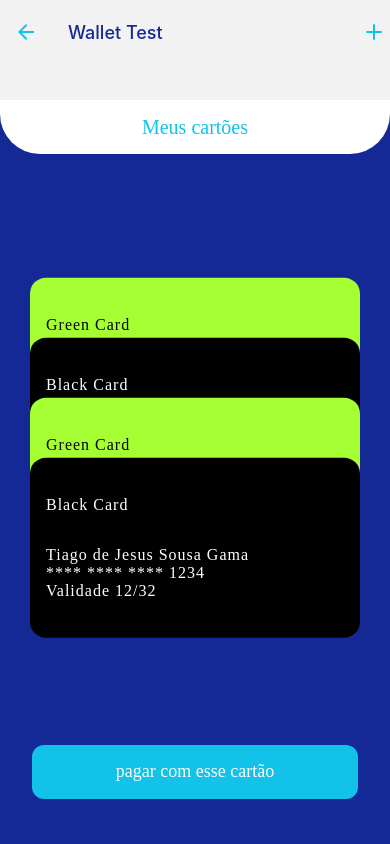
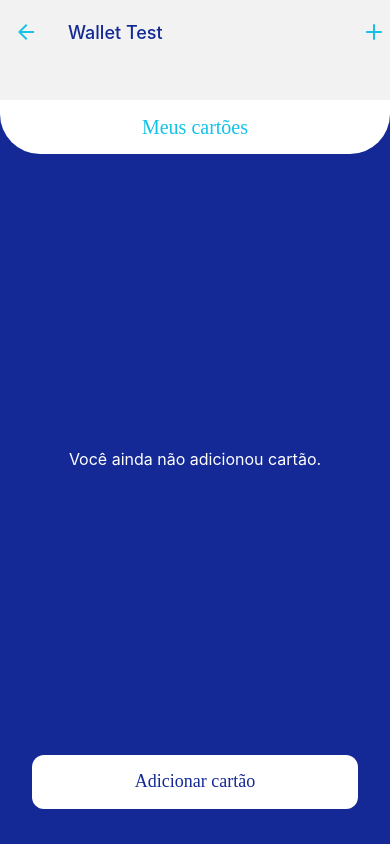
Before and after one commit to tjdesigner/WalletTest, a React Native app: screen /MyCards in a window 390 px wide. Built offline with nearby package versions, Linux system fonts and the light colour scheme; data requests are answered from the project's data file; what react-native-mask-input would draw is missing.

Commit message:
state adjustments

```diff
--- a/db.json
+++ b/db.json
@@ -1,32 +1,3 @@
 {
-  "cards": [
-    {
-      "id": "53d4e52f-11d9-4d11-b171-ea472eb0a4a4",
-      "cardNumber": "1234 1234 1234 1234",
-      "name": "Tiago de Jesus Sousa Gama",
-      "expirationDate": "12/32",
-      "cvv": "133"
-    },
-    {
-      "id": "765fbd6d-9e1e-43b2-b1dc-e53781423a27",
-      "cardNumber": "1234 1234 1234 1234",
-      "name": "Asdf sdf asfasf  ",
-      "expirationDate": "12/31",
-      "cvv": "123"
-    },
-    {
-      "id": "f532c9c0-4263-40f8-96fc-8850ceb77250",
-      "cardNumber": "1234 2342 3423 4234",
-      "name": "Asdf asdf 1",
-      "expirationDate": "23/12",
-      "cvv": "123"
-    },
-    {
-      "id": "ec6bdb20-c7c1-46e2-91b5-e87ddaa22ee4",
-      "cardNumber": "1241 2341 2341 2341",
-      "name": "Asdf asdf sdf asf",
-      "expirationDate": "12/32",
-      "cvv": "231"
-    }
-  ]
+  "cards": []
 }
--- a/src/components/Card/index.tsx
+++ b/src/components/Card/index.tsx
@@ -12,10 +12,10 @@ interface CardDataProps extends CardProps {
 export const CardComponent = ({ ...props }: CardDataProps) => (
     <CardContainer>
         <Card {...props}>
-            <TextCardTitle>{props.cardName}</TextCardTitle>
-            <TextCard>{props.name}</TextCard>
-            <TextCard>{props.cardNumber}</TextCard>
-            <TextCard>{`Validade ${props.expirationDate}`}</TextCard>
+            <TextCardTitle style={{ color: props.color }}>{props.cardName}</TextCardTitle>
+            <TextCard style={{ color: props.color }}>{props.name}</TextCard>
+            <TextCard style={{ color: props.color }}>{props.cardNumber}</TextCard>
+            <TextCard style={{ color: props.color }}>{`Validade ${props.expirationDate}`}</TextCard>
         </Card>
     </CardContainer>
 );
--- a/src/components/Card/styles.ts
+++ b/src/components/Card/styles.ts
@@ -4,6 +4,7 @@ import { showWidthScreen } from "../../helpers/utils"
 
 export interface CardProps {
   backgroundColor?: string
+  color?: string
 }
 
 export const CardContainer = styled.View`
@@ -21,13 +22,15 @@ export const Card = styled.View<CardProps>`
     props.backgroundColor ? props.backgroundColor : theme.colors.tertiary};
 `
 
-export const TextCardTitle = styled.Text`
+export const TextCardTitle = styled.Text<CardProps>`
   font-size: ${theme.fontSize.specific};
   font-family: ${theme.fonts.family.regular};
   margin-bottom: ${theme.spaces.large};
+  color: ${(props) => (props.color ? props.color : theme.colors.white)};
 `
 
-export const TextCard = styled.Text`
+export const TextCard = styled.Text<CardProps>`
   font-size: ${theme.fontSize.default};
   font-family: ${theme.fonts.family.regular};
+  color: ${(props) => (props.color ? props.color : theme.colors.white)};
 `
--- a/src/components/CardAnimation/ CardAnimation.tsx
+++ b/src/components/CardAnimation/ CardAnimation.tsx
@@ -6,10 +6,8 @@ import Animated, {
 } from 'react-native-reanimated';
 import { Card } from '../../@types/card';
 import theme from '../../global/styles/theme';
-import { useEffect, useState } from 'react';
 import { ContainerCardAnimation, TextCardAnimation } from './styles';
 import { showHeightScreen, showWidthScreen } from '../../helpers/utils';
-
 
 type CardListItemProps = Card & {
     index: number;
@@ -66,9 +64,6 @@ const CardAnimationItem: React.FC<CardListItemProps> = ({
     }, []);
 
     const isHeader = index === 0;
-    useEffect(() => {
-
-    }, [])
 
     const concatNumber = Number(
         dropdownItemsCount === 1 ? .005 : dropdownItemsCount === 2 ? .0035 : dropdownItemsCount === 3 ? .002 : .0006)
@@ -82,7 +77,7 @@ const CardAnimationItem: React.FC<CardListItemProps> = ({
                 {
                     zIndex: dropdownItemsCount - index,
                     position: 'absolute',
-                    marginTop: !isExpanded.value ? (index - showHeightScreen * concatNumber) * (- 60) : showHeightScreen * .01,
+                    marginTop: !isExpanded.value ? (index - showHeightScreen * concatNumber) * (- 60) : showHeightScreen * .015,
                     width: showWidthScreen - theme.spacesNumber.xxxLarge,
                     height: DropdownListItemHeight,
                     borderRadius: theme.spacesNumber.default,
--- a/src/redux/features/card/card-slice.ts
+++ b/src/redux/features/card/card-slice.ts
@@ -6,8 +6,8 @@ import { baseURL } from "../../../service/api"
 const initialState: Array<Card> = []
 
 export const fetchCards = createAsyncThunk("cards/fetchCards", async () => {
-  const response = await axios.get(`${baseURL}/cards`)
-  return response.data
+  const response = await fetch(`${baseURL}/cards`)
+  return response.json()
 })
 
 export const cardSlice = createSlice({
@@ -17,6 +17,14 @@ export const cardSlice = createSlice({
     addNewCard: (state, action: PayloadAction<Card>) => {
       state.push(...state, action.payload)
     },
+    allCards: (state, action: PayloadAction<Card>) => {
+      state.push(...state)
+    },
+  },
+  extraReducers: (builder) => {
+    builder.addCase(fetchCards.fulfilled, (state, action) => {
+      state += action.payload
+    })
   },
 })
 
--- a/src/screens/MyCards/index.tsx
+++ b/src/screens/MyCards/index.tsx
@@ -1,4 +1,4 @@
-import React, { useCallback, useEffect, useState } from 'react';
+import React, { useCallback, useEffect, useState, useReducer } from 'react';
 import { Alert, Text } from 'react-native';
 import theme from '../../global/styles/theme';
 import { RootStackScreenProps } from '../../@types/navigation';
@@ -11,30 +11,41 @@ import { CARD_NAME } from '../../helpers/constants';
 import { ButtonComponent } from '../../components';
 import { Wrapper } from '../../components/Wrapper/Wrapper';
 import { Card } from '../../@types/card';
+import { useDispatch, useSelector } from 'react-redux';
+import { fetchCards } from '../../redux/features/card/card-slice';
+import { store } from '../../redux/features/store';
 
 const MyCardsScreen = ({
     navigation,
 }: RootStackScreenProps<'MyCards'>) => {
     const [data, setData] = useState<Card[]>([]);
+    const card = useSelector((state) => state)
+    const dispatch = useDispatch()
 
-    const getData = useCallback(async () => {
-        let fetchData = await getApiData()
-        setData(fetchData)
-    }, [getApiData, setData])
+    const [, forceUpdate] = useReducer(x => x + 1, 0);
 
     let isExpanded = useSharedValue(false)
 
+    const fetchDataToStore = useCallback(async () => {
+        try {
+            const originalPromiseResult = await dispatch(fetchCards()).unwrap()
+            if (originalPromiseResult) {
+                setData(originalPromiseResult)
+            }
+        } catch (error) {
+            console.log(error);
+        }
+    }, [setData, fetchCards, forceUpdate])
+
     useEffect(() => {
-        getData()
-    }, [data]);
-
+        fetchDataToStore()
+    }, []);
 
     const handleCardSelect = () => {
         Alert.alert('Cartão selecionado com sucesso!', 'Boas compras! =)', [
             {
                 text: 'Entendi',
                 onPress: () => isExpanded.value = !isExpanded.value
-
             }
         ])
     }
--- a/src/screens/Register/index.tsx
+++ b/src/screens/Register/index.tsx
@@ -18,6 +18,7 @@ import { PhotoIconSVG } from '../../assets/svgs';
 import { useDispatch, useSelector } from 'react-redux';
 import { Card } from '../../@types/card';
 import { ContainerMainPage } from '../../global/styles/default.styles';
+import { Text } from 'react-native';
 
 const cardSchema = yup.object({
     id: yup
@@ -25,35 +26,37 @@ const cardSchema = yup.object({
     ,
     cardNumber: yup
         .string()
-        .required()
+        .required('Número do cartão é obrigatório')
     ,
     name: yup
         .string()
-        .required()
+        .required('Nome do titular é obrigatório')
     ,
     expirationDate: yup
         .string()
-        .required()
+        .required('data de vencimento é obrigatória')
     ,
     cvv: yup
         .string()
-        .required()
+        .required('código de segurança é obrigatório')
     ,
 })
 
 const RegisterScreen = ({ navigation }: RootStackScreenProps<'Register'>) => {
     const [fromDatabase, setFromDatabase] = useState<Card[]>([]);
-    const { handleSubmit, control, reset, formState: { errors } } = useForm({ resolver: yupResolver(cardSchema) })
+    const { handleSubmit, control, reset, formState: { errors }, getValues } = useForm({ resolver: yupResolver(cardSchema) })
     const dispatch = useDispatch();
-
 
     const onSubmit = () => {
         const result = handleSubmit(async (data: Card) => await saveApiData(data).then(res => {
             dispatch({ type: 'card/addNewCard', payload: res })
+            setFromDatabase(res)
             navigation.navigate('RegisterConfirmation', {
                 card: {
                     id: res.id,
-                    cardName: evenOrOddNumber(fromDatabase.length) === 'par' ? CARD_NAME.GREEN : CARD_NAME.BLACK,
+                    cardName: evenOrOddNumber(fromDatabase.length) === 'par' ||
+                        fromDatabase.length !== 0 ?
+                        CARD_NAME.GREEN : CARD_NAME.BLACK,
                     name: res.name,
                     cardNumber: res.cardNumber,
                     expirationDate: res.expirationDate,
@@ -96,15 +99,14 @@ const RegisterScreen = ({ navigation }: RootStackScreenProps<'Register'>) => {
                     clearButtonMode='always'
                     name="cardNumber"
                     control={control}
-                    error={errors.cardNumber} />
-
+                    error={errors.cardNumber}
+                />
                 <ControlledInput
                     label='nome do titular do cartão'
                     clearButtonMode='always'
                     name="name"
                     control={control}
                     error={errors.name} />
-
                 <Wrapper
                     flexDirection='row'
                 >
--- a/src/screens/RegisterConfirmation/index.tsx
+++ b/src/screens/RegisterConfirmation/index.tsx
@@ -12,11 +12,12 @@ import { SubTitle } from "../../components/SubTitle/SubTitle";
 const RegisterConfirmationScreen = ({ navigation }: RootStackScreenProps<'RegisterConfirmation'>) => {
     const route = useRoute<RouteProp<RootStackParamList, 'RegisterConfirmation'>>()
     const card = route.params?.card
-
     const handleNavigation = () => {
         navigation.navigate('LoadingAnimation')
     }
 
+
+    const { tertiary, black, white } = theme.colors
     return (
         <ScreenWithCustomBackgroundComponent>
             <Wrapper alignItems="center" marginBottom={theme.spacesNumber.large}>
@@ -28,7 +29,9 @@ const RegisterConfirmationScreen = ({ navigation }: RootStackScreenProps<'Regist
                 cardName={card?.cardName}
                 cardNumber={maskHideNumbers(card?.cardNumber)}
                 cvv={card?.cvv}
+                color={card?.cardName === 'Green Card' ? black : white}
                 expirationDate={card?.expirationDate}
+                backgroundColor={card?.cardName === 'Green Card' ? theme.colors.tertiary : black}
             />
             <Wrapper alignItems="center" marginLeft={30} marginRight={30} marginTop={theme.spacesNumber.large}>
                 <ButtonComponent
```
